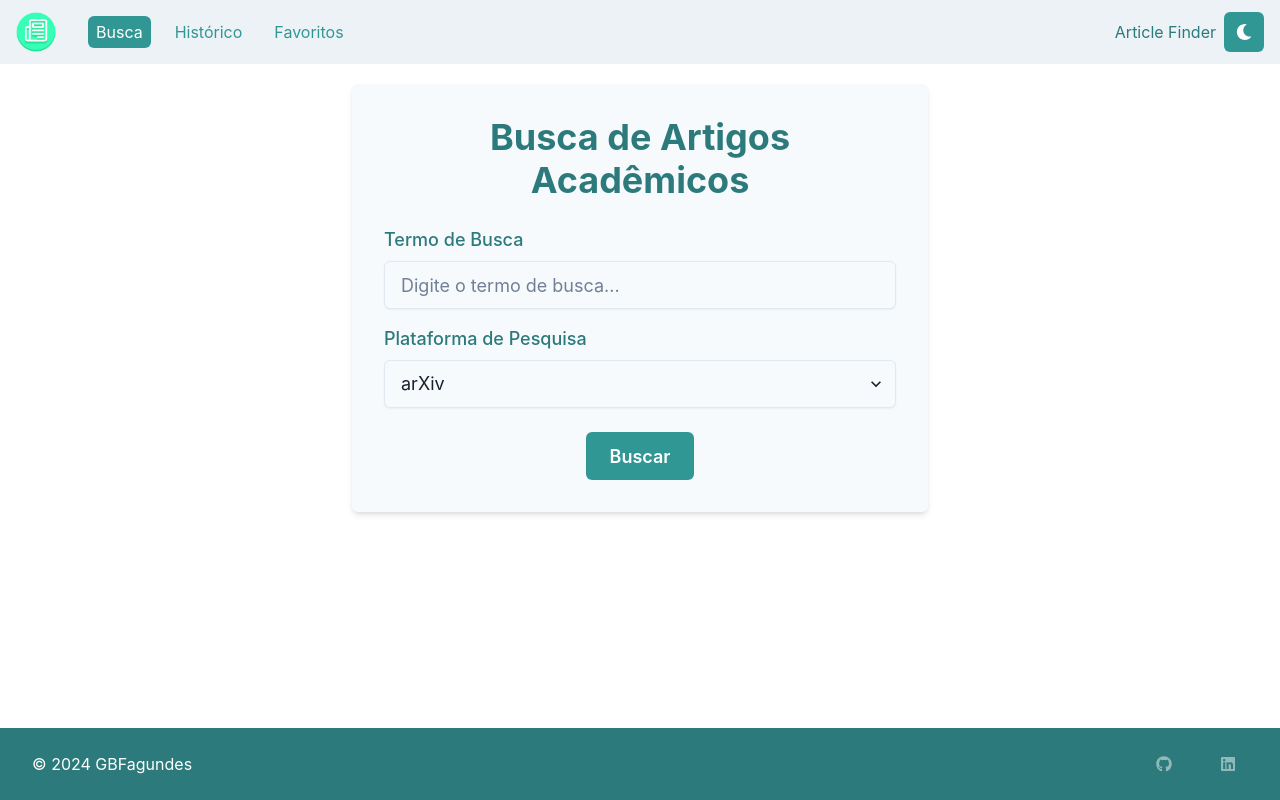
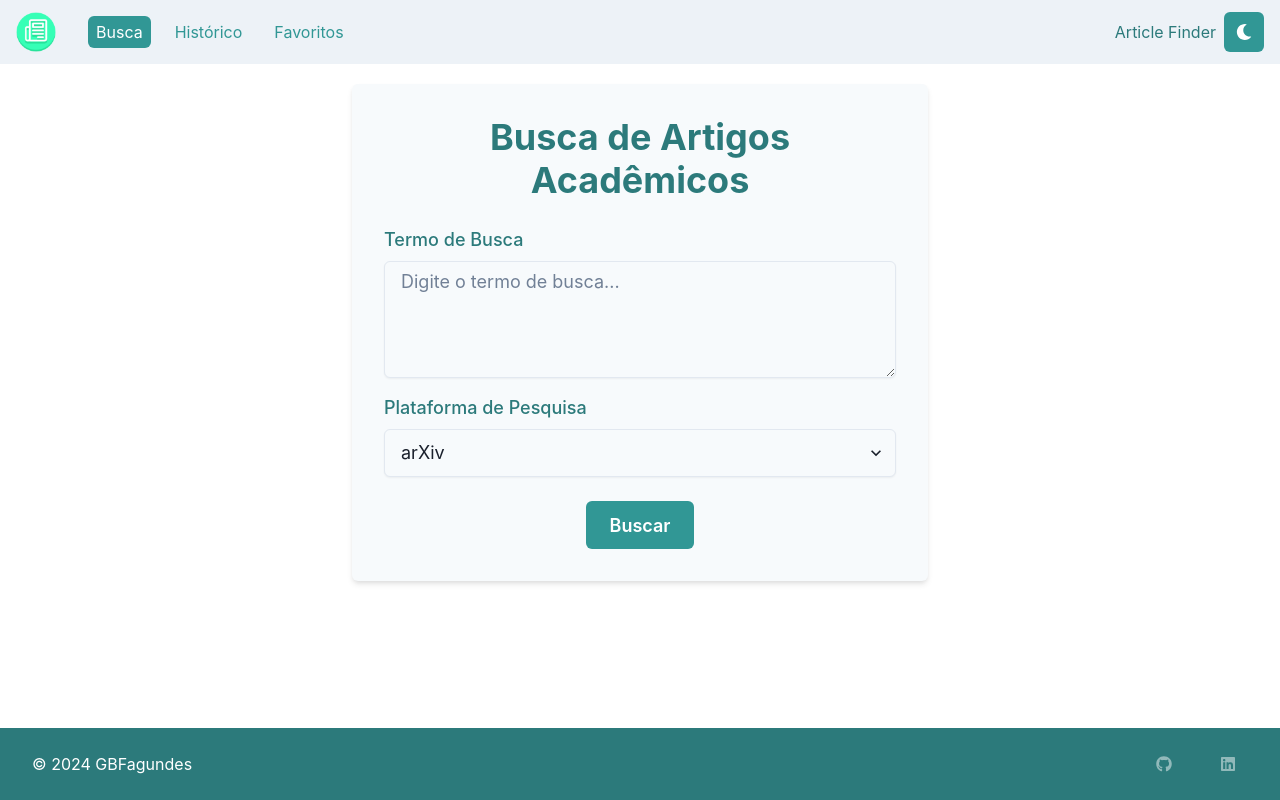
Before and after one commit to Grazziano/article-finder, a React (Create React App) app: page / in a window 1280 px wide. Built offline with nearby package versions, Linux system fonts and the light colour scheme.

Commit message:
Changing input to textfield

```diff
--- a/src/pages/SearchPage.tsx
+++ b/src/pages/SearchPage.tsx
@@ -2,7 +2,7 @@ import { useContext } from 'react';
 import { SearchContext } from '../contexts/SearchContext';
 import {
   Button,
-  Input,
+  Textarea,
   Select,
   Wrap,
   WrapItem,
@@ -37,8 +37,7 @@ const SearchPage: React.FC = () => {
         <FormLabel fontSize="lg" color={textColor}>
           Termo de Busca
         </FormLabel>
-        <Input
-          type="text"
+        <Textarea
           value={query}
           onChange={(e) => setQuery(e.target.value)}
           placeholder="Digite o termo de busca..."
@@ -46,6 +45,7 @@ const SearchPage: React.FC = () => {
           focusBorderColor="teal.400"
           bg={bg}
           shadow="sm"
+          rows={4}
         />
       </FormControl>
 
```
